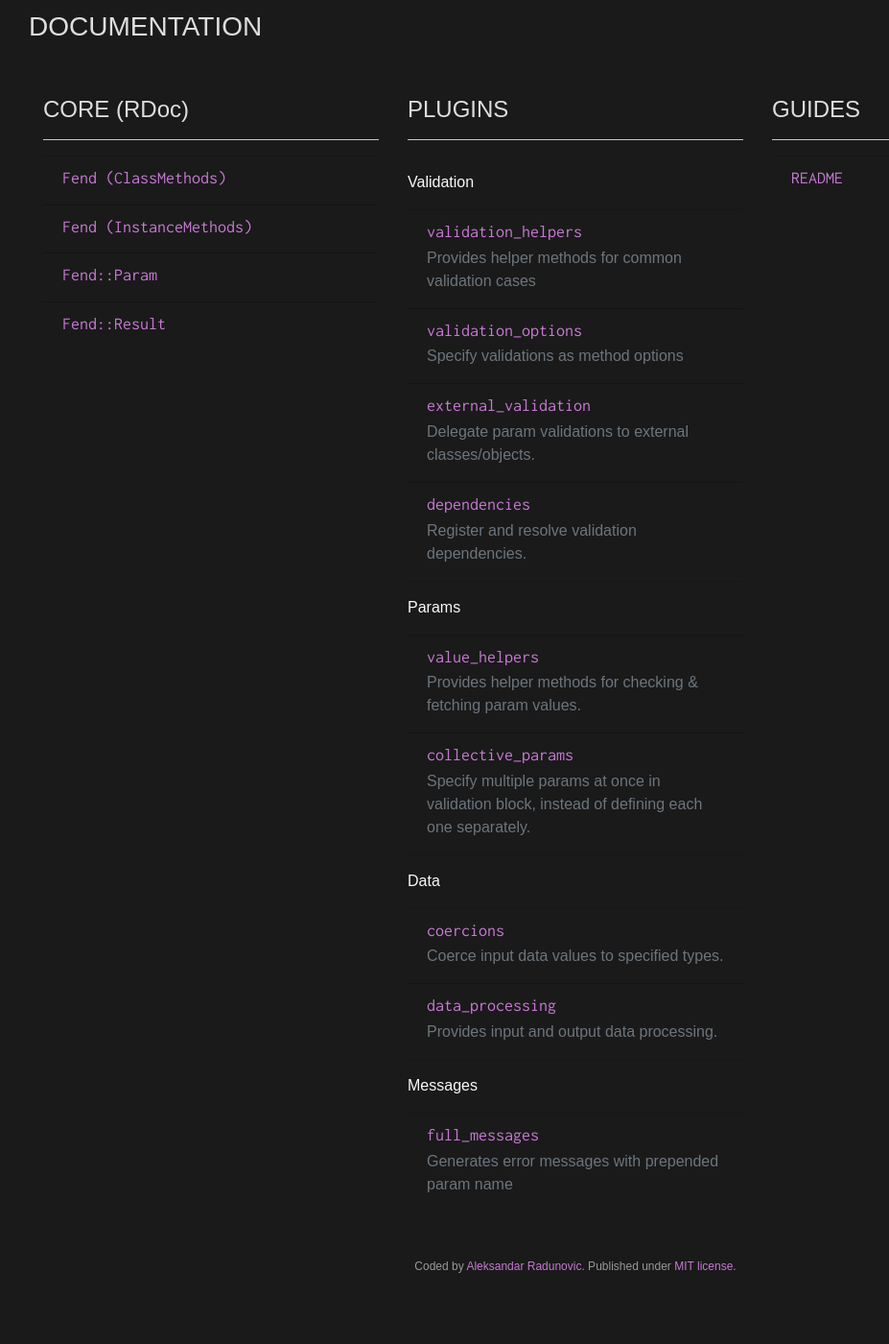
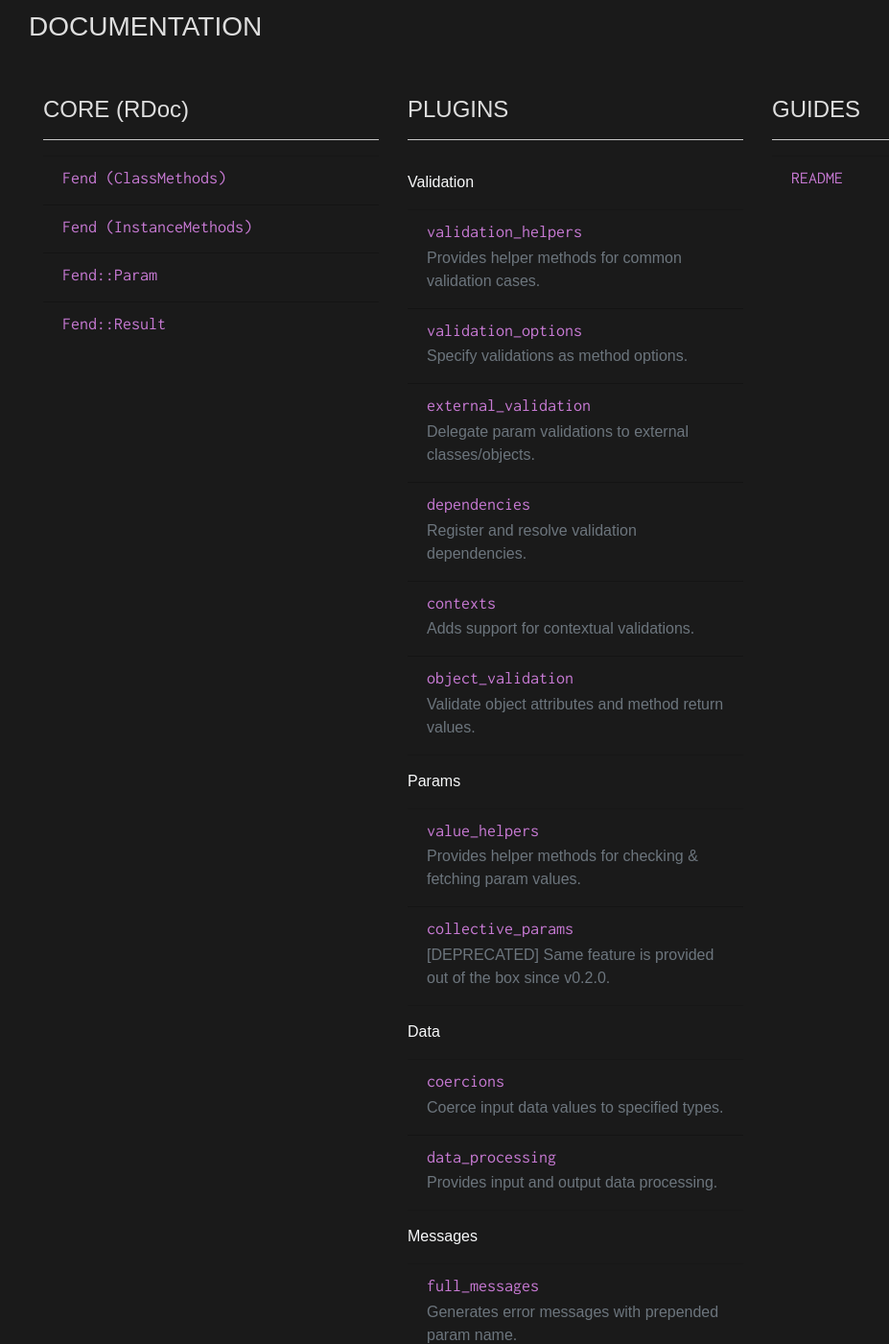
Before and after one commit to ttr3dp/fend, a Jekyll site: the page built from www/index.html, in a window 1280 px wide and 1400 px high, scrolled down 1094 px. Shown: the whole window at 96% size, without its empty margins (40-967 px from the left). Built offline with Jekyll 4.4.1, drawn with Linux system fonts in a browser that asks for light colours; some web fonts are replaced; before the commit the page ends 2438 px from its top, so only the background shows below that.

Commit message:
Update list of plugins

```diff
--- a/www/_data/plugins.yml
+++ b/www/_data/plugins.yml
@@ -2,11 +2,11 @@ Validation:
   -
     name: validation_helpers
     path: ValidationHelpers.html
-    description: Provides helper methods for common validation cases
+    description: Provides helper methods for common validation cases.
   -
     name: validation_options
     path: ValidationOptions.html
-    description: Specify validations as method options
+    description: Specify validations as method options.
   -
     name: external_validation
     path: ExternalValidation.html
@@ -15,6 +15,14 @@ Validation:
     name: dependencies
     path: Dependencies.html
     description: Register and resolve validation dependencies.
+  -
+    name: contexts
+    path: Contexts.html
+    description: Adds support for contextual validations.
+  -
+    name: object_validation
+    path: ObjectValidation.html
+    description: Validate object attributes and method return values.
 
 Params:
   -
@@ -24,7 +32,7 @@ Params:
   -
     name: collective_params
     path: CollectiveParams.html
-    description: Specify multiple params at once in validation block, instead of defining each one separately.
+    description: "[DEPRECATED] Same feature is provided out of the box since v0.2.0."
 
 Data:
   -
@@ -40,4 +48,4 @@ Messages:
   -
     name: full_messages
     path: FullMessages.html
-    description: Generates error messages with prepended param name
+    description: Generates error messages with prepended param name.
```
